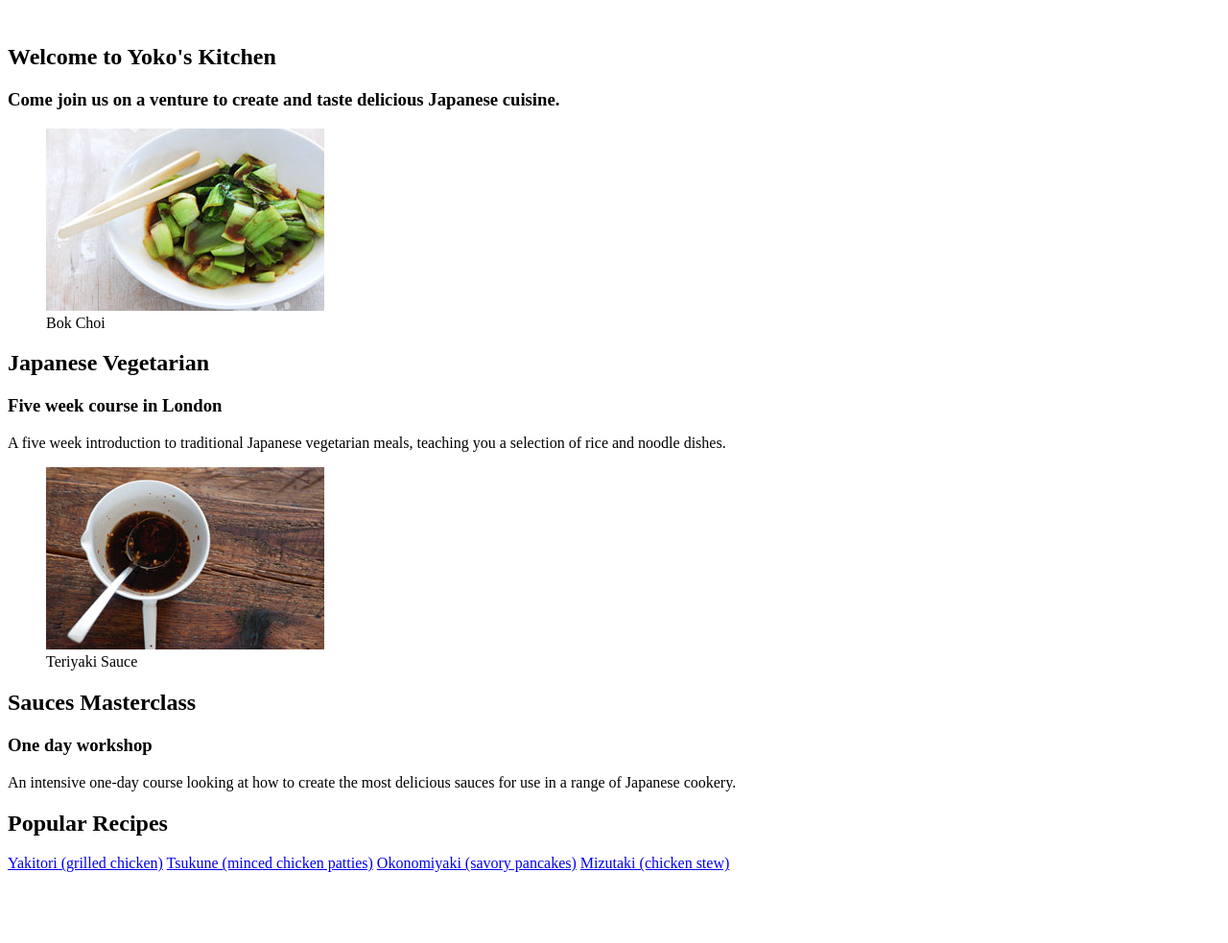
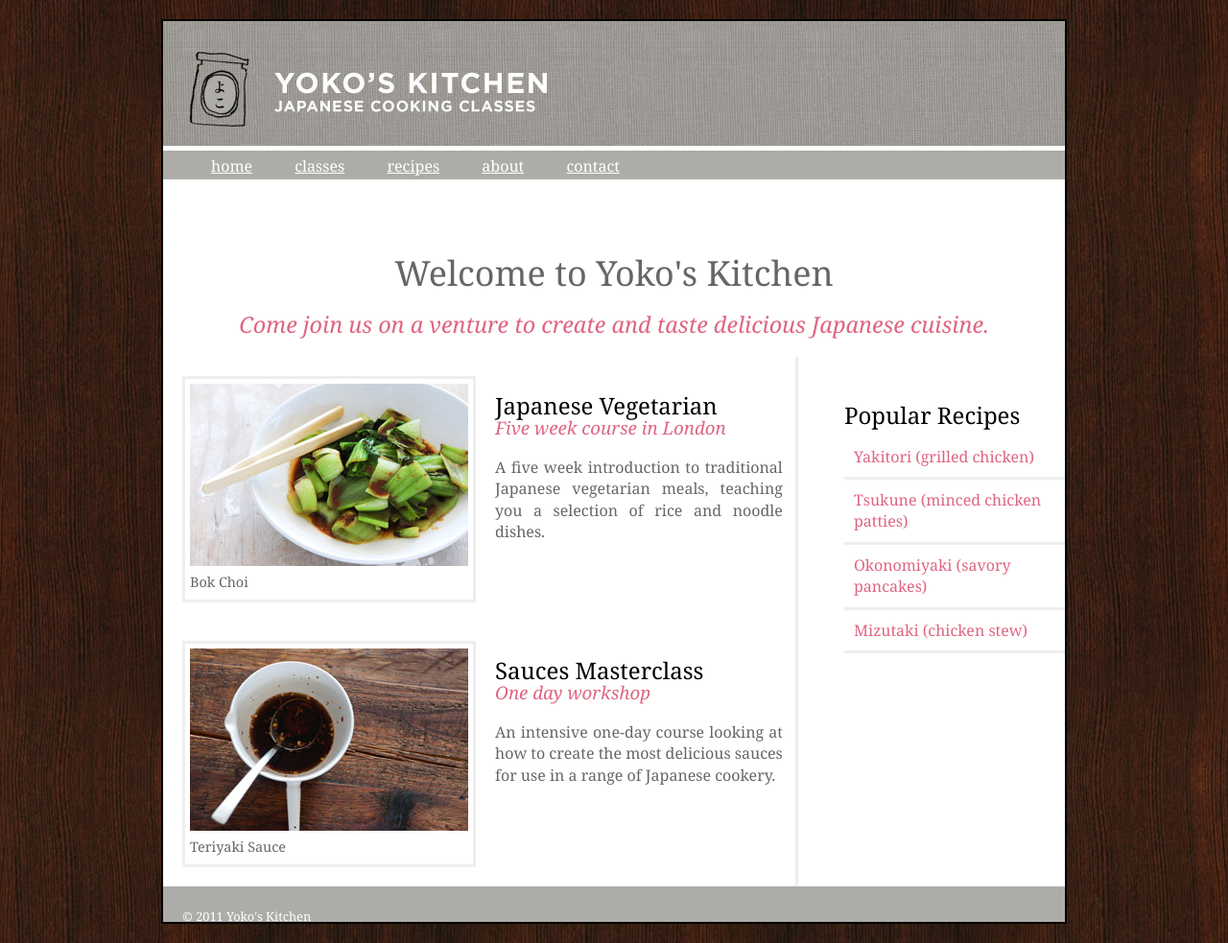
Before and after one commit to domonkosbenjamin/ykfeladat, a plain HTML site: page index.html in a window 1280 px wide. Shown: the whole page at 96% size. Before the commit the page ends 917 px from the top, so only its background shows below. Drawn offline with Linux system fonts and the light colour scheme.

Commit message:
keszallapot

```diff
--- a/index.html
+++ b/index.html
@@ -1,16 +1,27 @@
 <!DOCTYPE html>
-<html>
+<html lang="en">
 	<head>
+		<meta charset="UTF-8">
+		<title>Yoko's kitchen</title>
+		<link rel="stylesheet" href="yoko.css">
 	</head>
 	<body>
-		<div>
+		<div id="wrapper">
 			<header>
+				<img src="header.jpg" alt="header" title="header">
 				<nav>
+					<ul>
+					<li><a id="elso" href="#">home</a></li>
+					<li><a href="#">classes</a></li>
+					<li><a href="#">recipes</a></li>
+					<li><a href="#">about</a></li>
+					<li><a href="#">contact</a></li>
+					</ul>
 				</nav>
 			</header>
 			<section class="home">
 			<br />
-			<h1> Welcome to Yoko's Kitchen </h1>
+			<h1 id="konyha"> Welcome to Yoko's Kitchen </h1>
 			<h3> Come join us on a venture to create and taste delicious Japanese cuisine. </h3>
 			</section>
 			<section class="courses">
@@ -46,6 +57,9 @@
 					<a href="#">Mizutaki (chicken stew)</a>
 				</section>
 			</aside>
+			<footer>
+				<p>&copy; 2011 Yoko's Kitchen</p>
+			</footer>
 		</div>
 	</body>
 </html>
--- a/yoko.css
+++ b/yoko.css
@@ -33,6 +33,7 @@ nav ul {
 
 nav li {
 	margin-right: 40px;
+	display:inline;
 }
 
 nav li a {
@@ -114,3 +115,36 @@ section.contpage {
 	text-align: center;
 	font-size: 20px;
 }
+
+header
+{
+	height: 200px;
+}
+
+article p
+{
+	text-align:justify;
+}
+
+aside
+{
+	width: 230px;
+	margin-left: 20px;
+	float: right;
+}
+
+aside a
+{
+	color: #de6581;
+	text-decoration: none;
+}
+
+h1, h2, h3
+{
+	font-weight: normal;
+}
+
+#elso
+{
+	margin-left: 20px;
+}
```
Also changed, not shown: indexValidalas.png (added), yokoValidalas.png (added).
